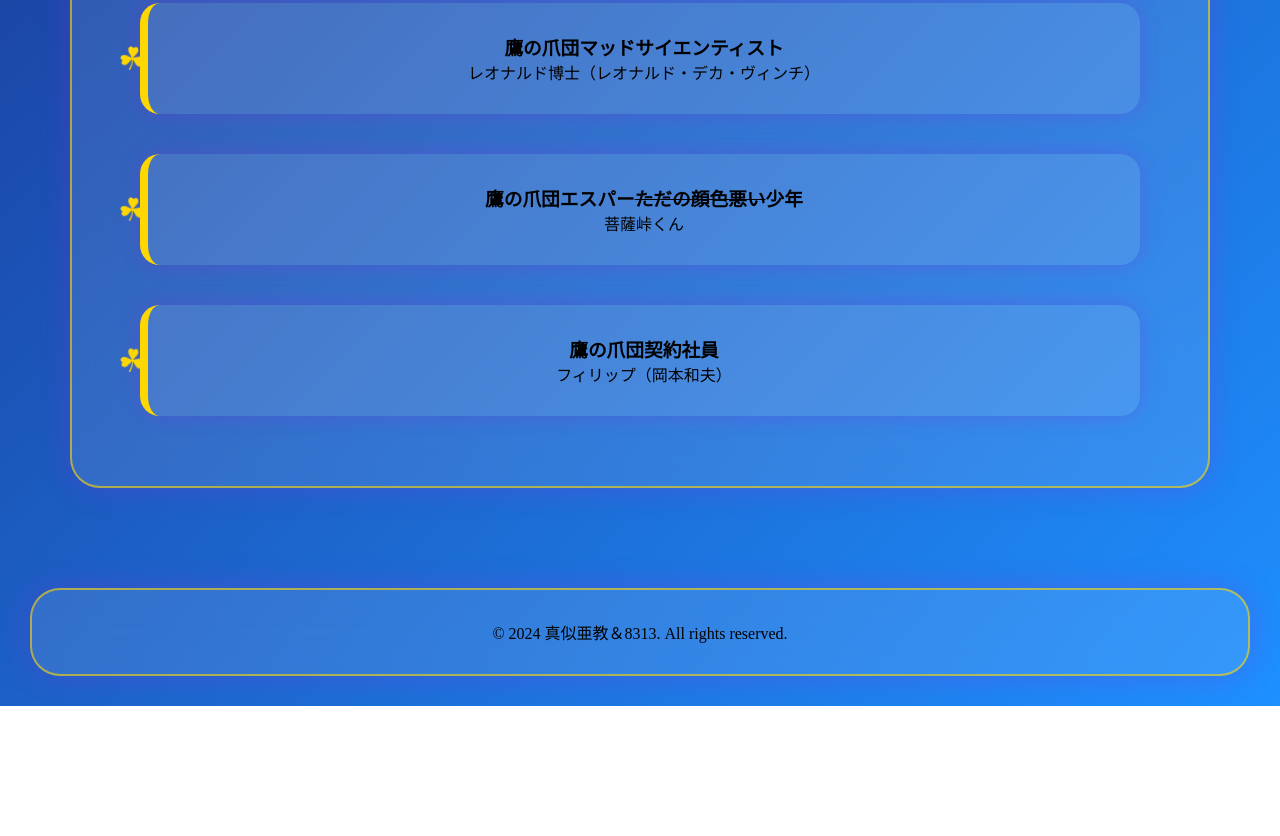
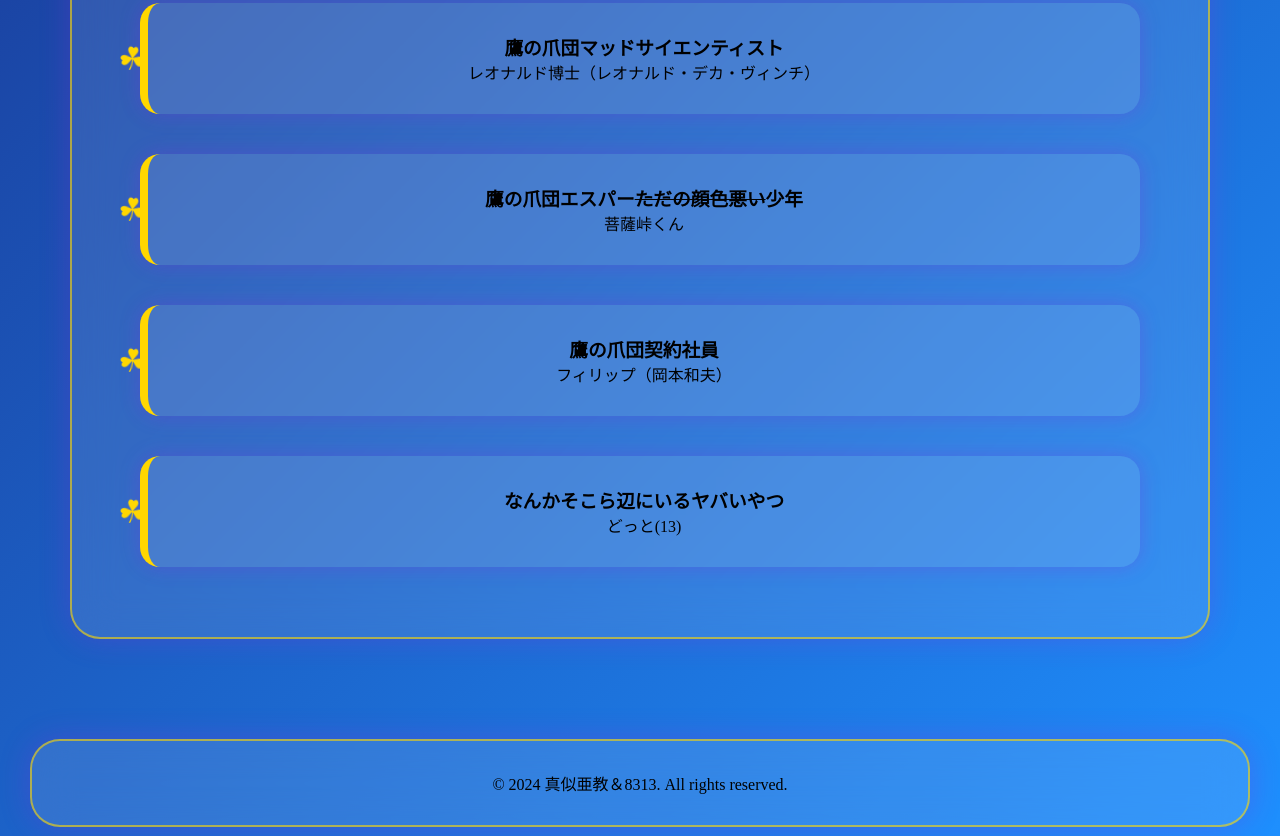
Before and after one commit to yuu8313/maniakyou, a plain HTML site: page pages/members.html in a window 1280 px wide. Shown: the part 1243-2079 px from the top of the page. Before the commit the page ends 1949 px from the top, so only its background shows below. Drawn offline with nearby package versions, Linux system fonts and the light colour scheme.

Commit message:
てきとーに自己紹介を追加

```diff
--- a/pages/members.html
+++ b/pages/members.html
@@ -50,6 +50,10 @@
                     <h3>鷹の爪団契約社員</h3>
                     <p>フィリップ（岡本和夫）</p>
                 </div>
+                <div class="timeline-item">
+                    <h3>なんかそこら辺にいるヤバいやつ</h3>
+                    <p>どっと(13)</p>
+                </div>
             </div>
         </section>
     </main>
```
